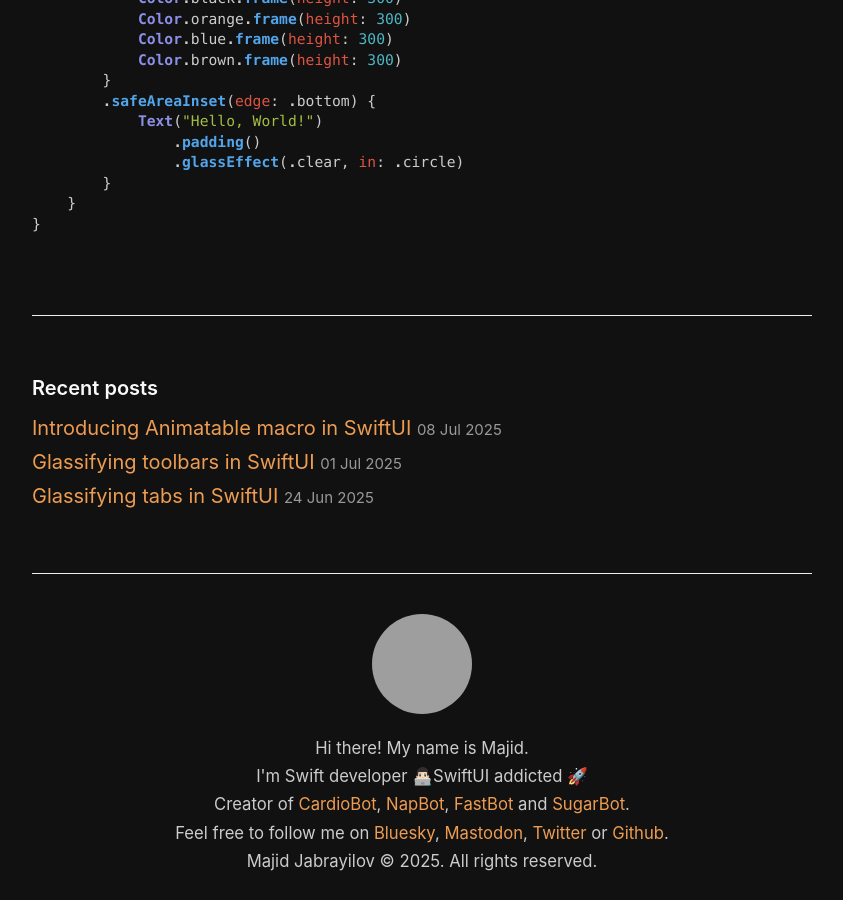
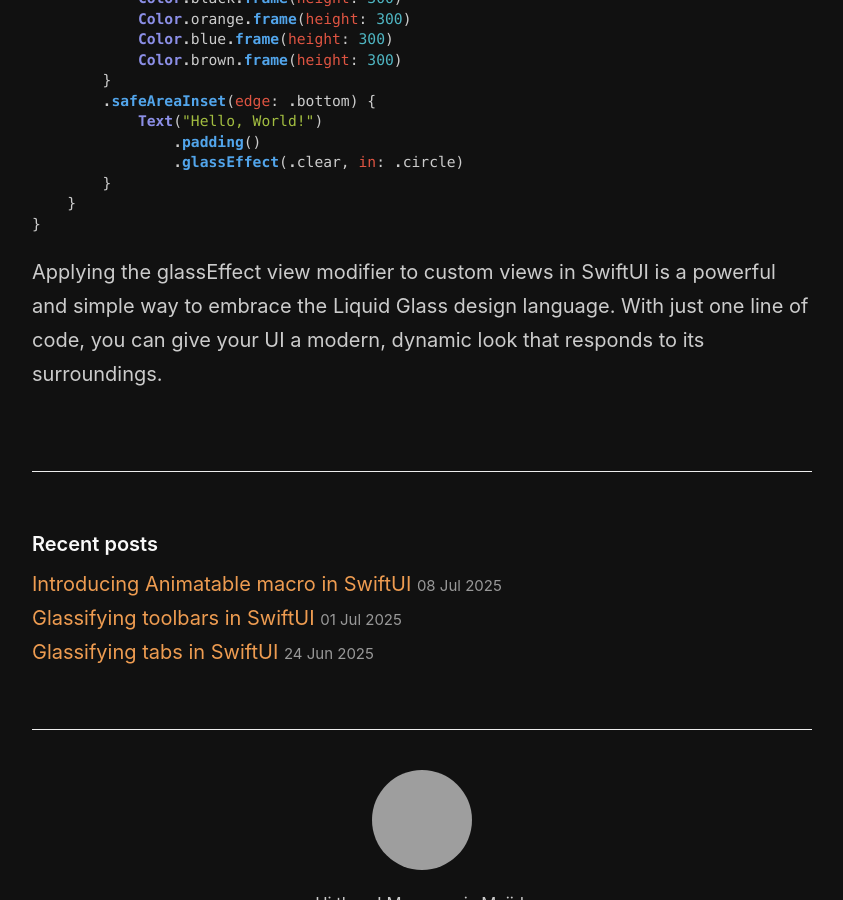
Before and after one commit to mecid/mecid.github.io, a Jekyll site: the page built from _posts/2025-07-16-glassifying-custom-swiftui-views.md, in a window 1280 px wide and 900 px high, scrolled down 3695 px, cut to the strip 0-900 px from the top of the window. Shown: the whole strip, without its empty margins (218-1061 px from the left). Built offline with Jekyll 4.4.1, drawn with Linux system fonts in a browser that asks for light colours; grey boxes are pictures that could not be loaded.

Commit message:
conclusion added to the custom glass post

````diff
--- a/_posts/2025-07-16-glassifying-custom-swiftui-views.md
+++ b/_posts/2025-07-16-glassifying-custom-swiftui-views.md
@@ -131,3 +131,4 @@ struct CustomView: View {
     }
 }
 ```
+Applying the glassEffect view modifier to custom views in SwiftUI is a powerful and simple way to embrace the Liquid Glass design language. With just one line of code, you can give your UI a modern, dynamic look that responds to its surroundings.
````
